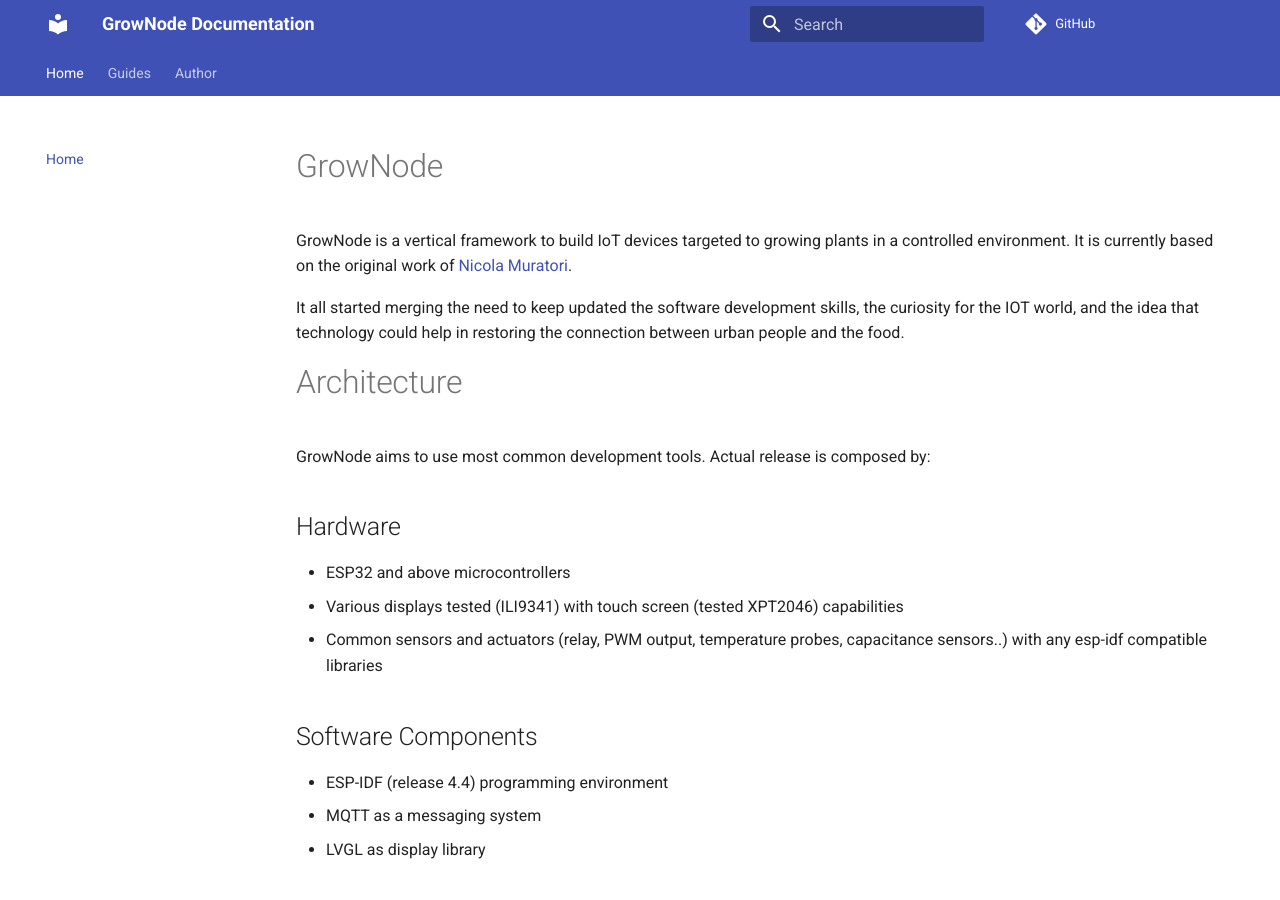
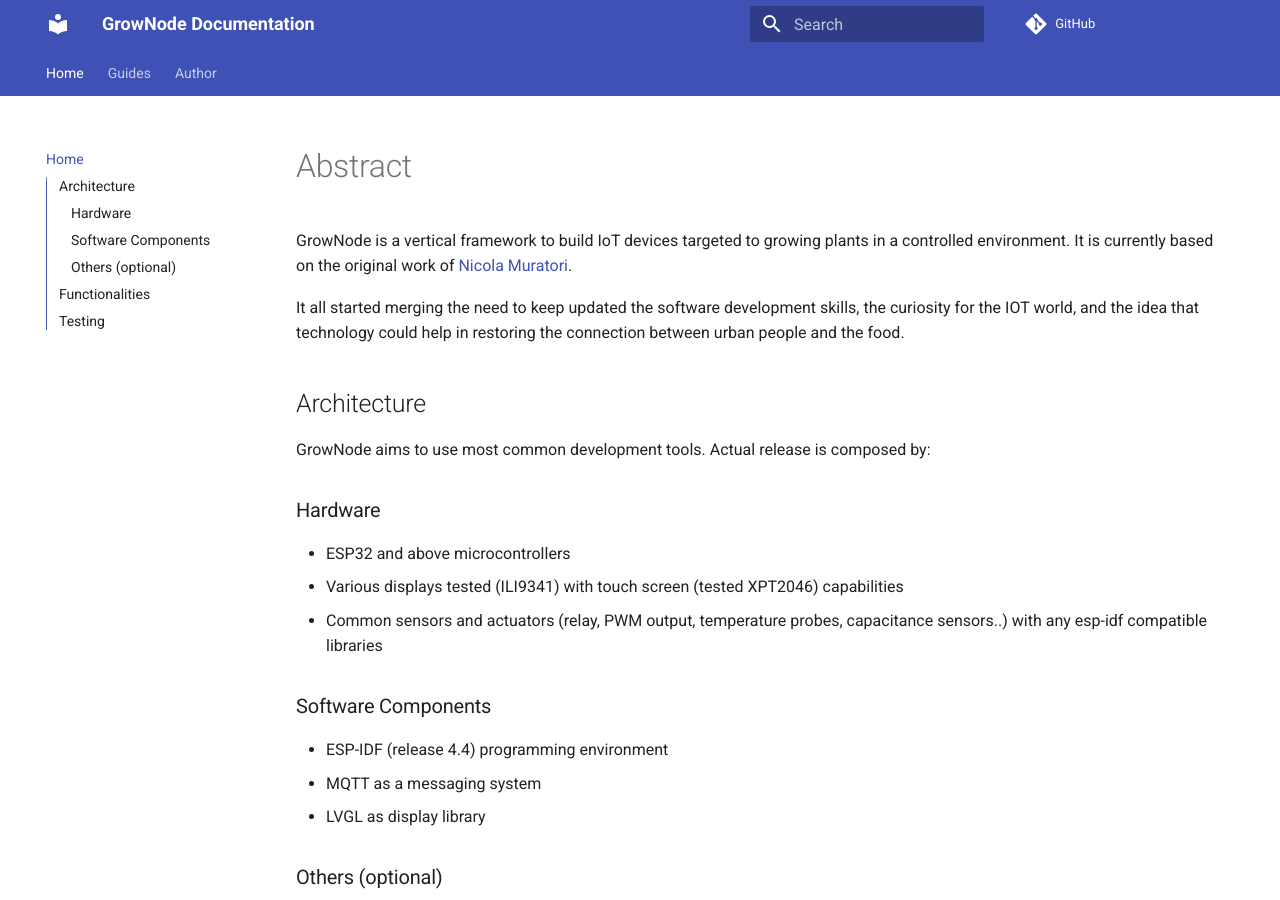
Before and after one commit to ogghst/grownode, an MkDocs documentation site: the page built from docs/index.md, in a window 1280 px wide and 900 px high. Built offline with MkDocs 1.6.1 and Material for MkDocs 9.7.7, drawn with Linux system fonts in a browser that asks for light colours; comment, search, counter and statistics services are not loaded.

Commit message:
Update index.md

```diff
--- a/docs/index.md
+++ b/docs/index.md
@@ -1,27 +1,27 @@
 
-# GrowNode
+# Abstract
 
 GrowNode is a vertical framework to build IoT devices targeted to growing plants in a controlled environment. It is currently based on the original work of [Nicola Muratori](https://github.com/ogghst).
 
 It all started merging the need to keep updated the software development skills, the curiosity for the IOT world, and the idea that technology could help in restoring the connection between urban people and the food.
 
-# Architecture
+## Architecture
 
 GrowNode aims to use most common development tools. Actual release is composed by:
 
-## Hardware
+### Hardware
 
  - ESP32 and above microcontrollers
  - Various displays tested (ILI9341) with touch screen (tested XPT2046) capabilities
  - Common sensors and actuators (relay, PWM output, temperature probes, capacitance sensors..) with any esp-idf compatible libraries
 
-## Software Components
+### Software Components
 
  - ESP-IDF (release 4.4) programming environment
  - MQTT as a messaging system
  - LVGL as display library
 
-## Others (optional)
+### Others (optional)
 
  - OpenHab/Home Assistant as a controller
  - Fusion360 as Schematic and 3D CAD
```
